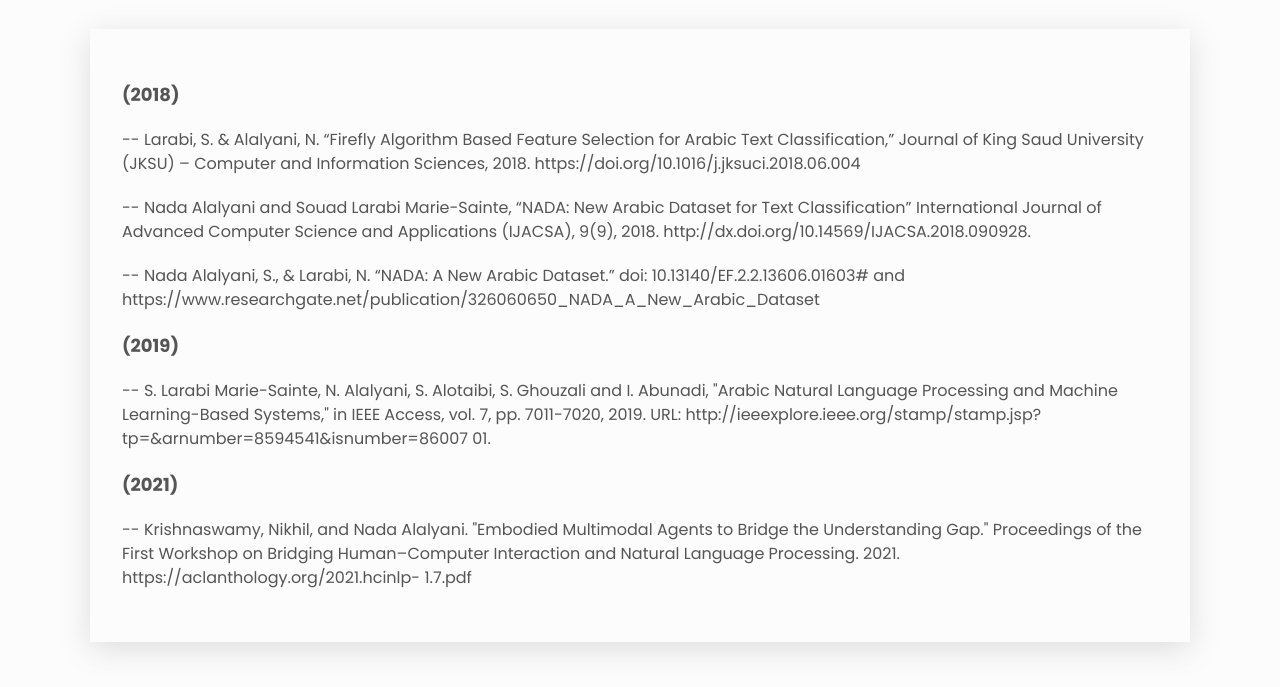
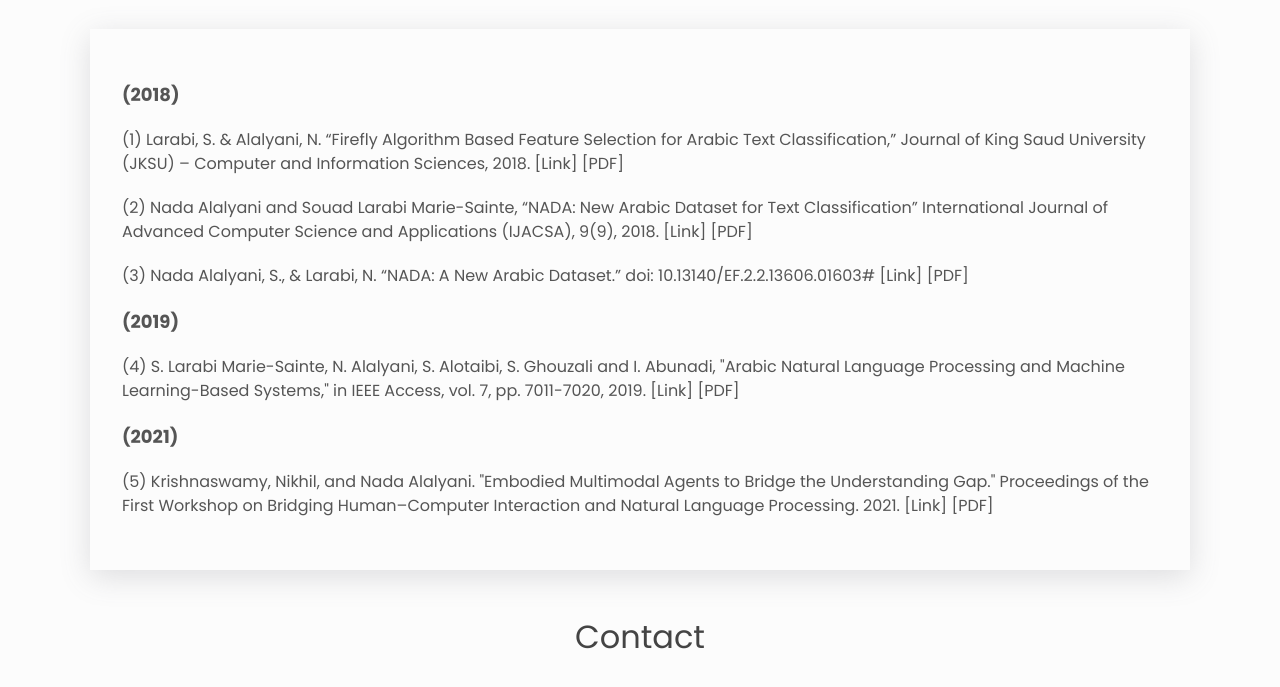
Before and after one commit to nadahass/NadaAlalyani.github.io, a plain HTML site: page index.html in a window 1280 px wide. Shown: the part 1743-2430 px from the top of the page. Drawn offline with Linux system fonts and the light colour scheme.

Commit message:
Publication change

```diff
--- a/index.html
+++ b/index.html
@@ -214,17 +214,17 @@
   <ul>
     <li> </li>
     <li style="font-size: large; font-weight:bold;"> (2018) </li>
-    <li >-- Larabi, S. & Alalyani, N. “Firefly Algorithm Based Feature Selection for Arabic Text Classification,” Journal of King Saud University (JKSU) – Computer and Information Sciences, 2018. https://doi.org/10.1016/j.jksuci.2018.06.004</li>
+    <li> (1) Larabi, S. & Alalyani, N. “Firefly Algorithm Based Feature Selection for Arabic Text Classification,” Journal of King Saud University (JKSU) – Computer and Information Sciences, 2018. <a href= "https://doi.org/10.1016/j.jksuci.2018.06.004">[Link]</a> <a href= "#">[PDF]</a></li>
     <li>  <li>
-    <li>-- Nada Alalyani and Souad Larabi Marie-Sainte, “NADA: New Arabic Dataset for Text Classification” International Journal of Advanced Computer Science and Applications (IJACSA), 9(9), 2018. http://dx.doi.org/10.14569/IJACSA.2018.090928.</li>
+    <li> (2) Nada Alalyani and Souad Larabi Marie-Sainte, “NADA: New Arabic Dataset for Text Classification” International Journal of Advanced Computer Science and Applications (IJACSA), 9(9), 2018. <a href= "http://dx.doi.org/10.14569/IJACSA.2018.090928">[Link]</a> <a href= "#">[PDF]</a></li>
     <li>  </li>
-    <li>-- Nada Alalyani, S., & Larabi, N. “NADA: A New Arabic Dataset.” doi: 10.13140/EF.2.2.13606.01603# and https://www.researchgate.net/publication/326060650_NADA_A_New_Arabic_Dataset</li>
+    <li> (3) Nada Alalyani, S., & Larabi, N. “NADA: A New Arabic Dataset.” doi: 10.13140/EF.2.2.13606.01603#  <a href= "https://www.researchgate.net/publication/326060650_NADA_A_New_Arabic_Dataset">[Link]</a> <a href= "#">[PDF]</a></li>
     <li>  </li>
     <li style="font-size: large; font-weight:bold;"> (2019)</li>
-    <li>-- S. Larabi Marie-Sainte, N. Alalyani, S. Alotaibi, S. Ghouzali and I. Abunadi, "Arabic Natural Language Processing and Machine Learning-Based Systems," in IEEE Access, vol. 7, pp. 7011-7020, 2019. URL: http://ieeexplore.ieee.org/stamp/stamp.jsp?tp=&arnumber=8594541&isnumber=86007 01.</li>
+    <li> (4) S. Larabi Marie-Sainte, N. Alalyani, S. Alotaibi, S. Ghouzali and I. Abunadi, "Arabic Natural Language Processing and Machine Learning-Based Systems," in IEEE Access, vol. 7, pp. 7011-7020, 2019. <a href= "http://ieeexplore.ieee.org/stamp/stamp.jsp?tp=&arnumber=8594541&isnumber=86007 01">[Link]</a> <a href= "#">[PDF]</a></li>
     <li>  </li>
     <li style="font-size: large; font-weight:bold;"> (2021)</li>
-    <li>-- Krishnaswamy, Nikhil, and Nada Alalyani. "Embodied Multimodal Agents to Bridge the Understanding Gap." Proceedings of the First Workshop on Bridging Human–Computer Interaction and Natural Language Processing. 2021. https://aclanthology.org/2021.hcinlp- 1.7.pdf</li>
+    <li> (5) Krishnaswamy, Nikhil, and Nada Alalyani. "Embodied Multimodal Agents to Bridge the Understanding Gap." Proceedings of the First Workshop on Bridging Human–Computer Interaction and Natural Language Processing. 2021.  <a href= "https://aclanthology.org/2021.hcinlp- 1.7.pdf">[Link]</a> <a href= "#">[PDF]</a></li>
     <li>  </li>
 
   </ul>
```
